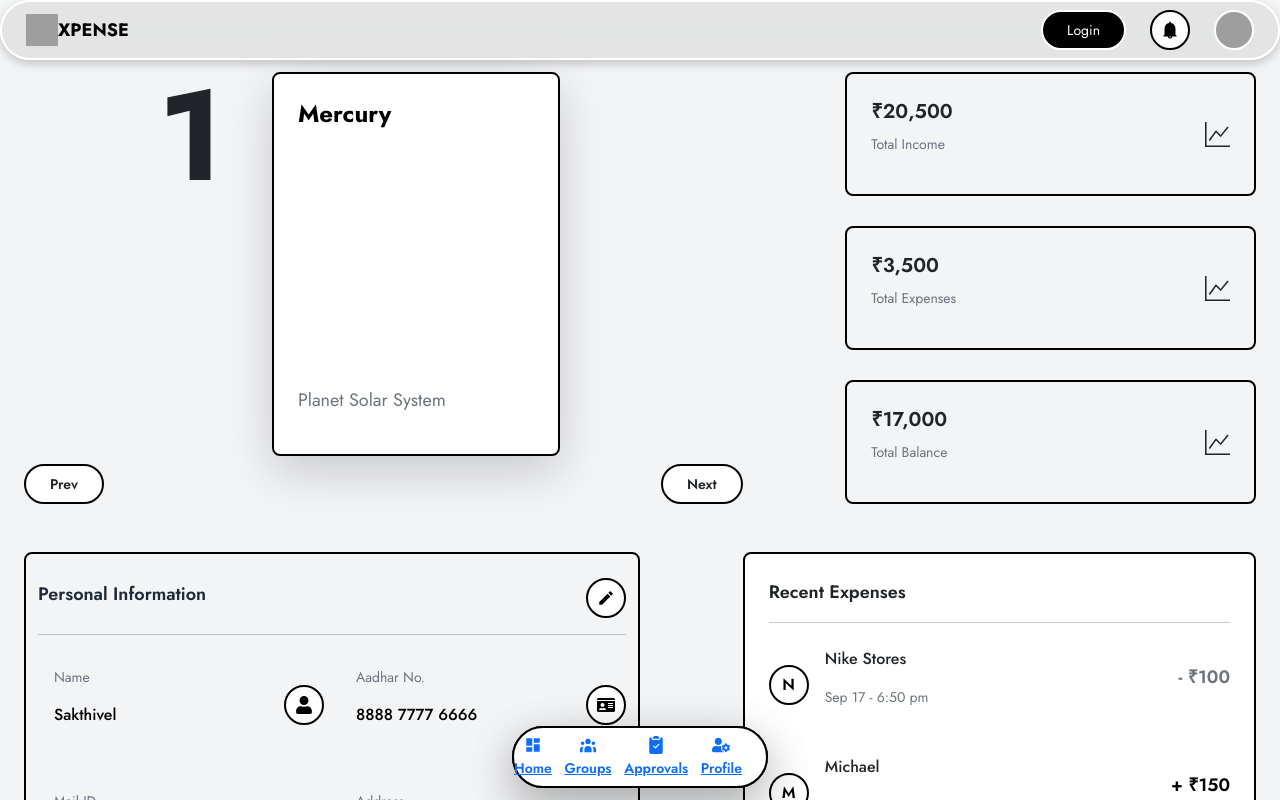
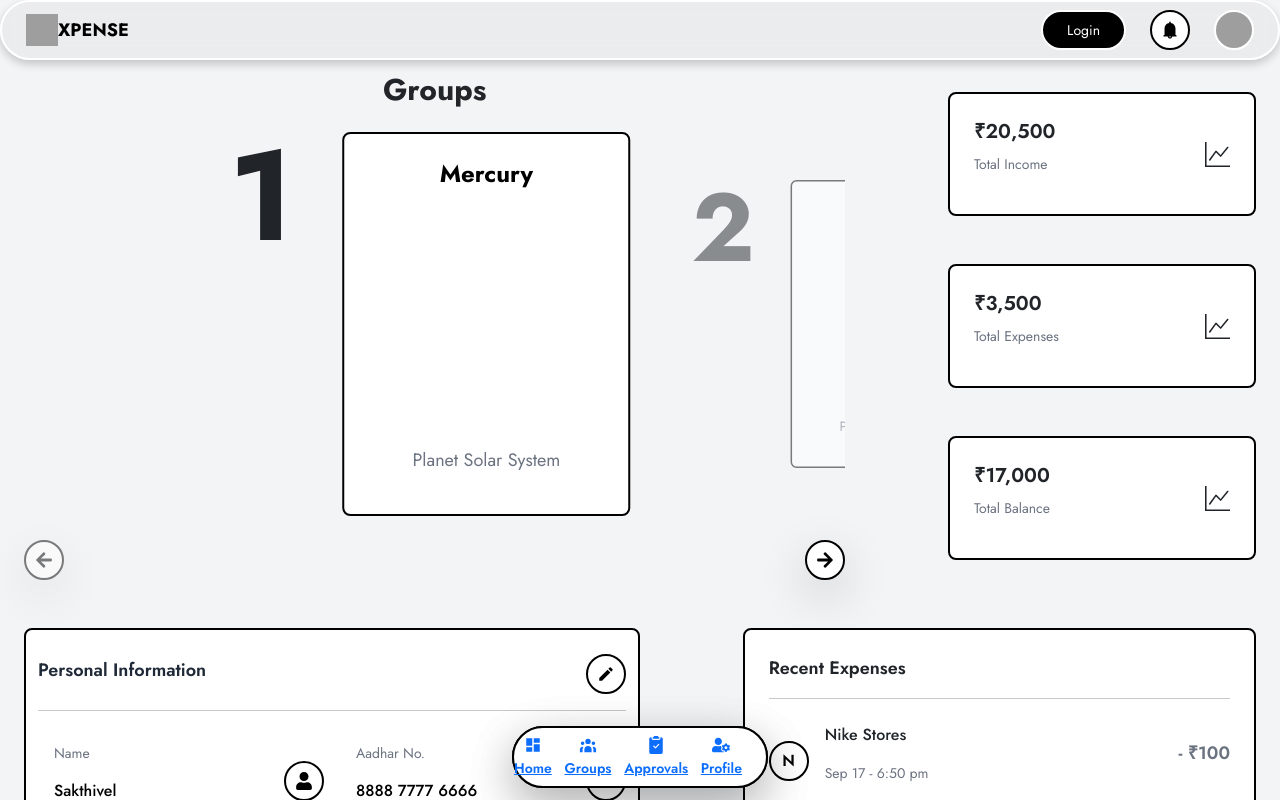
Before and after one commit to MirHussainJan/expense-tracker-frontend, a React (Vite) app: page / in a window 1280 px wide. Shown: the top 800 px of the page. Built offline with nearby package versions, Linux system fonts and the light colour scheme; grey boxes are pictures that could not be loaded.

Commit message:
Minor Changes in UI to make consistency

```diff
--- /dev/null
+++ b/src/components/CardSwiper.css
@@ -0,0 +1,49 @@
+.container {
+    width: 100%;
+    max-width: 900px;
+    margin: auto;
+    text-align: center;
+    padding: 20px;
+  }
+
+  .heading {
+    font-size: 2rem;
+    margin-bottom: 20px;
+  }
+
+  .swiper_container {
+    padding: 20px 0;
+  }
+
+  .slider-controler {
+    display: flex;
+    justify-content: center;
+    align-items: center;
+    margin-top: 20px;
+  }
+
+  .slider-arrow {
+    font-size: 24px;
+    color: #333;
+    cursor: pointer;
+    margin: 0 10px;
+    background: none;
+    border: none;
+    user-select: none;
+  }
+
+  .slider-arrow:hover {
+    color: #000;
+  }
+
+  .swiper-slide {
+    display: flex;
+    justify-content: center;
+    align-items: center;
+    transform: scale(0.9);
+    transition: transform 0.3s;
+  }
+
+  .swiper-slide-active {
+    transform: scale(1);
+  }
--- /dev/null
+++ b/src/components/CardSwiper.jsx
@@ -0,0 +1,92 @@
+import React, { useState } from 'react';
+import { Swiper, SwiperSlide } from 'swiper/react';
+import { FaArrowLeft, FaArrowRight } from 'react-icons/fa'; // React Icons
+
+// Swiper styles
+import 'swiper/css';
+import SingleCard from './SingleCard'; // Import the SingleCard component
+
+const CardSwiper = () => {
+  const cards = [
+    { title: 'Mercury', subtitle: 'Planet Solar System', number: 1, color: '#4A4A4A' },
+    { title: 'Venus', subtitle: 'Planet Solar System', number: 2, color: '#E74C3C' },
+    { title: 'Earth', subtitle: 'Planet Solar System', number: 3, color: '#3498DB' },
+    { title: 'Mars', subtitle: 'Planet Solar System', number: 4, color: '#E67E22' },
+  ];
+
+  const [swiperInstance, setSwiperInstance] = useState(null);
+  const [currentIndex, setCurrentIndex] = useState(0);
+
+  const handleNext = () => {
+    if (swiperInstance) {
+      swiperInstance.slideNext();
+    }
+  };
+
+  const handlePrev = () => {
+    if (swiperInstance) {
+      swiperInstance.slidePrev();
+    }
+  };
+
+  // Update currentIndex when the slide changes
+  const onSlideChange = (swiper) => {
+    setCurrentIndex(swiper.realIndex);
+  };
+
+  return (
+    <div className="col-lg-8 col-md-8 text-center p-0">
+      <h1 className="text-3xl font-bold mb-6">Groups</h1>
+
+      {/* Swiper Component */}
+      <Swiper
+        onSwiper={setSwiperInstance}
+        slidesPerView={2}
+        centeredSlides={true}
+        onSlideChange={onSlideChange}
+        className="swiper_container"
+      >
+        {cards.map((card, index) => (
+          <SwiperSlide key={index}>
+            <div
+              className={`transition-transform duration-500 ${
+                index === currentIndex ? 'scale-100' : 'scale-75 opacity-50'
+              }`}
+            >
+              <SingleCard
+                title={card.title}
+                subtitle={card.subtitle}
+                number={card.number}
+                color={card.color}
+              />
+            </div>
+          </SwiperSlide>
+        ))}
+      </Swiper>
+
+      {/* Navigation Buttons */}
+      <div className="flex justify-between w-full mt-4 space-x-4">
+        <button
+          onClick={handlePrev}
+          className={`w-10 h-10 flex items-center justify-center font-semibold text-lg text-black bg-white border-2 border-black rounded-full shadow-lg hover:bg-gray-100 ${
+            currentIndex === 0 ? 'opacity-50 cursor-not-allowed' : ''
+          }`}
+          disabled={currentIndex === 0}
+        >
+          <FaArrowLeft className="text-black text-lg" />
+        </button>
+        <button
+          onClick={handleNext}
+          className={`w-10 h-10 flex items-center justify-center font-semibold text-lg text-black bg-white border-2 border-black rounded-full shadow-lg hover:bg-gray-100 ${
+            currentIndex === cards.length - 1 ? 'opacity-50 cursor-not-allowed' : ''
+          }`}
+          disabled={currentIndex === cards.length - 1}
+        >
+          <FaArrowRight className="text-black text-lg" />
+        </button>
+      </div>
+    </div>
+  );
+};
+
+export default CardSwiper;
--- a/src/components/PersonalInformation.jsx
+++ b/src/components/PersonalInformation.jsx
@@ -15,7 +15,7 @@ const PersonalInformation = () => {
   ];
 
   return (
-    <div className="border-2 col-lg-6 col-md-6 border-black p-6 rounded-lg">
+    <div className="border-2 bg-white col-lg-6 col-md-6 border-black p-6 rounded-lg">
       <div className="flex items-center justify-between mb-3">
         <h2 className="text-lg font-semibold text-gray-800">
           Personal Information
--- a/src/components/SingleCard.jsx
+++ b/src/components/SingleCard.jsx
@@ -10,7 +10,7 @@ const SingleCard = ({ title, subtitle, number }) => {
           {number}
         </span>
       </div>
-      <div className={`w-72 h-96 p-6 border-2 border-black bg-white rounded-lg shadow-lg flex flex-col justify-between`}>
+      <div className={`w-72 h-96 p-6 border-2 border-black bg-white rounded-lg flex flex-col justify-between`}>
         <h3 className="text-2xl font-bold text-black">{title}</h3>
         <p className="text-lg text-gray-500">{subtitle}</p>
       </div>
--- a/src/components/StatCard.jsx
+++ b/src/components/StatCard.jsx
@@ -5,7 +5,7 @@ import { BsGraphUp } from "react-icons/bs";
 const StatCard = ({amount, label }) => {
   return (
     <div
-      className={`p-4 rounded-lg border-2 border-black flex justify-between items-center`}
+      className={`p-4 bg-white rounded-lg border-2 border-black flex justify-between items-center`}
     >
       <div>
         <h2 className="text-xl font-semibold">{amount}</h2>
--- a/src/components/StatCards.jsx
+++ b/src/components/StatCards.jsx
@@ -4,7 +4,7 @@ import StatCard from "./StatCard";
 
 const StatCards = () => {
   return (
-    <div className="flex flex-col gap-3 justify-between col-lg-4 col-md-4 p-0">
+    <div className="flex flex-col gap-5 justify-center col-lg-3 col-md-3 p-0">
       <StatCard
         amount="₹20,500"
         label="Total Income"
--- a/src/index.css
+++ b/src/index.css
@@ -12,11 +12,10 @@ body{
 }
 
 .bg-glass {
-  background-color: rgba(217, 217, 217, 0.6); /* Semi-transparent background */
+  background-color: rgba(217, 217, 217, 0.3); /* Semi-transparent background */
   backdrop-filter: blur(10px); /* Adds the blur effect */
   -webkit-backdrop-filter: blur(10px); /* For Safari */
   box-shadow: 0 4px 10px rgba(0, 0, 0, 0.2); /* Subtle shadow for depth */
-  border: 1px solid rgba(255, 255, 255, 0.2); /* Light border for the glass effect */
   padding: 20px; /* Internal spacing */
   color: #000; /* Default text color */
 }
--- a/src/pages/Home.jsx
+++ b/src/pages/Home.jsx
@@ -4,20 +4,21 @@ import RecentExpenses from "../components/RecentExpenses"; // Correct path for G
 import PersonalInformation from "../components/PersonalInformation";
 import CardSlider from "../components/CardSlider";
 import Nav from "../components/Nav";
+import CardSwiper from "../components/CardSwiper";
 
 
 const Home = () => {
   return (
     <div className="p-4 min-h-screen">
       <div className="row my-5 mx-0 gap-4 justify-between">
-      <CardSlider />
+      <CardSwiper/>
       <StatCards />
       </div>
       <div className="row mx-0 my-4 justify-between">
       <PersonalInformation/>
       <RecentExpenses />
       </div>
-      <Nav /> {/* Nav component */}
+      <Nav />
     </div>
   );
 };
```
